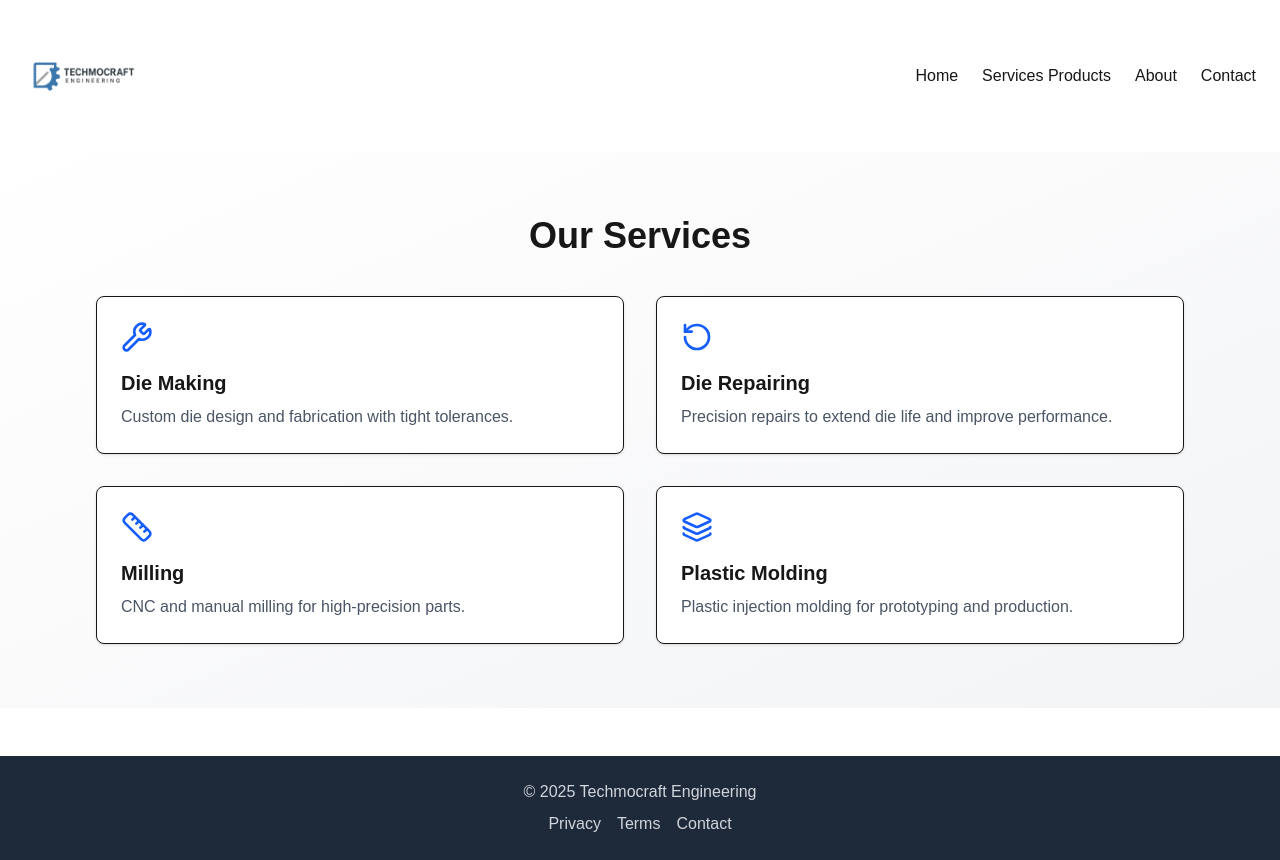
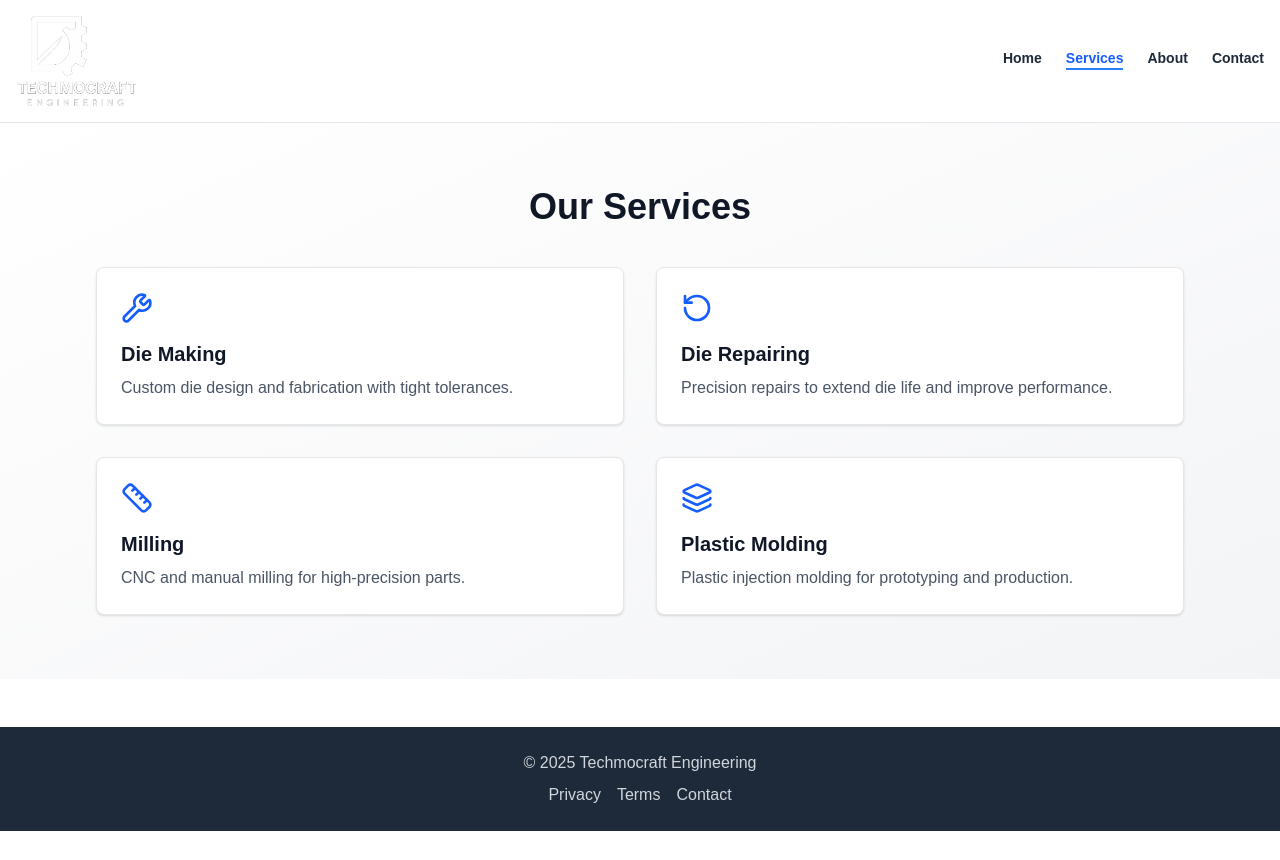
Before and after one commit to JJGaming007/techmocraft-site, a Next.js app: page /services in a window 1280 px wide. After the commit the page ends 831 px from the top, so only its background shows below. Built offline with nearby package versions, Linux system fonts and the light colour scheme.

Commit message:
Logo and dark mode fixes

```diff
--- a/src/app/contact/page.tsx
+++ b/src/app/contact/page.tsx
@@ -5,11 +5,11 @@ export const metadata = {
 
 export default function ContactPage() {
   return (
-    <section className="relative py-20 px-4 sm:px-6 lg:px-8 bg-gradient-to-br from-white to-blue-50">
+    <section className="relative py-20 px-4 sm:px-6 lg:px-8 bg-gradient-to-br from-white to-blue-50 dark:from-gray-900 dark:to-gray-800">
       <div className="absolute inset-0 pointer-events-none opacity-10 bg-[url('/grid.svg')] bg-center bg-cover" />
-      <div className="relative max-w-2xl mx-auto bg-white shadow-xl rounded-lg p-10 border border-gray-200">
-        <h1 className="text-4xl font-bold text-center mb-2">Contact Us</h1>
-        <p className="text-center text-gray-500 mb-8">
+      <div className="relative max-w-2xl mx-auto bg-white dark:bg-gray-900 shadow-xl rounded-lg p-10 border border-gray-200 dark:border-gray-700">
+        <h1 className="text-4xl font-bold text-center mb-2 text-gray-900 dark:text-white">Contact Us</h1>
+        <p className="text-center text-gray-500 dark:text-gray-300 mb-8">
           Let&apos;s talk about how Techmocraft Engineering can help your business.
         </p>
         <form
@@ -17,51 +17,48 @@ export default function ContactPage() {
           method="POST"
           className="space-y-6"
         >
-          {/* Redirect to thank-you page after submit */}
-          <input type="hidden" name="_next" value="http://localhost:3000/thank-you" />
+          <input type="hidden" name="_next" value="https://techmocraft-site-11ud.vercel.app/thank-you" />
           <input type="hidden" name="_captcha" value="false" />
           <input type="text" name="_honey" style={{ display: "none" }} />
 
           <div>
-            <label className="block font-semibold mb-1">Name</label>
+            <label className="block font-semibold mb-1 text-gray-800 dark:text-gray-200">Name</label>
             <input
               type="text"
               name="name"
               required
-              className="w-full border border-gray-300 rounded px-4 py-2 focus:outline-none focus:ring-2 focus:ring-blue-500"
+              className="w-full border border-gray-300 dark:border-gray-600 bg-white dark:bg-gray-800 text-gray-900 dark:text-white rounded px-4 py-2 focus:outline-none focus:ring-2 focus:ring-blue-500"
             />
           </div>
 
           <div>
-            <label className="block font-semibold mb-1">Email</label>
+            <label className="block font-semibold mb-1 text-gray-800 dark:text-gray-200">Email</label>
             <input
               type="email"
               name="email"
               required
-              className="w-full border border-gray-300 rounded px-4 py-2 focus:outline-none focus:ring-2 focus:ring-blue-500"
+              className="w-full border border-gray-300 dark:border-gray-600 bg-white dark:bg-gray-800 text-gray-900 dark:text-white rounded px-4 py-2 focus:outline-none focus:ring-2 focus:ring-blue-500"
             />
           </div>
 
           <div>
-            <label className="block font-semibold mb-1">Phone Number</label>
+            <label className="block font-semibold mb-1 text-gray-800 dark:text-gray-200">Phone Number</label>
             <input
-                type="tel"
-                name="phone"
-                required
-                pattern="[\d\s+()-]{7,}"
-                placeholder=""
-                className="w-full border border-gray-300 rounded px-4 py-2 focus:outline-none focus:ring-2 focus:ring-blue-500"
+              type="tel"
+              name="phone"
+              required
+              pattern="[\d\s+()-]{7,}"
+              className="w-full border border-gray-300 dark:border-gray-600 bg-white dark:bg-gray-800 text-gray-900 dark:text-white rounded px-4 py-2 focus:outline-none focus:ring-2 focus:ring-blue-500"
             />
-
           </div>
 
           <div>
-            <label className="block font-semibold mb-1">Message</label>
+            <label className="block font-semibold mb-1 text-gray-800 dark:text-gray-200">Message</label>
             <textarea
               name="message"
               rows={4}
               required
-              className="w-full border border-gray-300 rounded px-4 py-2 focus:outline-none focus:ring-2 focus:ring-blue-500"
+              className="w-full border border-gray-300 dark:border-gray-600 bg-white dark:bg-gray-800 text-gray-900 dark:text-white rounded px-4 py-2 focus:outline-none focus:ring-2 focus:ring-blue-500"
             />
           </div>
 
--- a/src/app/layout.tsx
+++ b/src/app/layout.tsx
@@ -5,15 +5,15 @@ import "./globals.css";
 
 export const metadata = {
   title: "Techmocraft Engineering",
-  description: "Precision engineering services — die making, repairing, milling, and molding.",
+  description: "Precision engineering services — die making, repairing, milling, and molding."
 };
 
 export default function RootLayout({ children }: { children: ReactNode }) {
   return (
-    <html lang="en">
-      <body className="flex flex-col min-h-screen bg-gray-50 text-gray-800 font-sans">
+    <html lang="en" className="dark">
+      <body className="flex flex-col min-h-screen bg-gray-50 text-gray-800 dark:bg-gray-900 dark:text-gray-100 font-sans">
         <Navbar />
-        <main className="flex-grow px-4 sm:px-6 lg:px-8 py-8 bg-gradient-to-br from-white to-gray-100">
+        <main className="flex-grow px-4 sm:px-6 lg:px-8 py-8 bg-gradient-to-br from-white to-gray-100 dark:from-gray-900 dark:to-gray-800">
           {children}
         </main>
         <Footer />
--- a/src/app/services/page.tsx
+++ b/src/app/services/page.tsx
@@ -15,13 +15,16 @@ export const metadata = {
 export default function ServicesPage() {
   return (
     <section className="p-8 max-w-6xl mx-auto">
-      <h1 className="text-4xl font-extrabold text-center mb-10">Our Services</h1>
+      <h1 className="text-4xl font-extrabold text-center mb-10 text-gray-900 dark:text-white">Our Services</h1>
       <div className="grid gap-8 sm:grid-cols-2 lg:grid-cols-2">
         {services.map((service, index) => (
-          <div key={index} className="bg-white border rounded-lg p-6 shadow-sm hover:shadow-md transition">
+          <div
+            key={index}
+            className="bg-white dark:bg-gray-900 border border-gray-200 dark:border-gray-700 rounded-lg p-6 shadow-sm hover:shadow-md transition"
+          >
             <service.icon className="h-8 w-8 text-blue-600 mb-4" />
-            <h2 className="text-xl font-semibold mb-2">{service.title}</h2>
-            <p className="text-gray-600">{service.desc}</p>
+            <h2 className="text-xl font-semibold mb-2 text-gray-900 dark:text-white">{service.title}</h2>
+            <p className="text-gray-600 dark:text-gray-300">{service.desc}</p>
           </div>
         ))}
       </div>
--- a/src/components/Hero.tsx
+++ b/src/components/Hero.tsx
@@ -2,12 +2,12 @@ import Link from "next/link";
 
 export function Hero() {
   return (
-    <section className="relative overflow-hidden py-20 bg-gradient-to-br from-blue-50 to-blue-100 text-center shadow-sm">
+    <section className="relative overflow-hidden py-20 bg-gradient-to-br from-blue-50 to-blue-100 dark:from-gray-900 dark:to-gray-800 text-center shadow-sm">
       <div className="relative z-10 max-w-4xl mx-auto px-4 sm:px-6 lg:px-8">
-        <h1 className="text-4xl sm:text-5xl font-extrabold text-gray-900 leading-tight">
+        <h1 className="text-4xl sm:text-5xl font-extrabold text-gray-900 dark:text-white leading-tight">
           Welcome to Techmocraft Engineering.
         </h1>
-        <p className="mt-6 text-lg sm:text-xl text-gray-700">
+        <p className="mt-6 text-lg sm:text-xl text-gray-700 dark:text-gray-300">
           Trusted experts in die making, milling, repairing, and plastic molding.
         </p>
         <div className="mt-8 flex justify-center gap-4">
@@ -15,19 +15,18 @@ export function Hero() {
             href="/services"
             className="inline-block bg-blue-600 hover:bg-blue-700 text-white font-semibold py-3 px-6 rounded-lg shadow-md transition"
           >
-            Explore Services
+            Services
           </Link>
           <Link
             href="/contact"
-            className="inline-block border border-blue-600 text-blue-600 hover:bg-blue-50 font-semibold py-3 px-6 rounded-lg transition"
+            className="inline-block border border-blue-600 text-blue-600 dark:text-blue-400 hover:bg-blue-50 dark:hover:bg-gray-700 font-semibold py-3 px-6 rounded-lg transition"
           >
             Contact Us
           </Link>
         </div>
       </div>
 
-      {/* Decorative background effect */}
-      <div className="absolute inset-0 w-full h-full bg-gradient-to-tr from-blue-100 to-transparent opacity-40" />
+      <div className="absolute inset-0 w-full h-full bg-gradient-to-tr from-blue-100 to-transparent dark:from-gray-800 dark:to-transparent opacity-40" />
     </section>
   );
 }
--- a/src/components/Navbar.tsx
+++ b/src/components/Navbar.tsx
@@ -1,37 +1,80 @@
+"use client";
+
 import Link from "next/link";
 import Image from "next/image";
+import { useState, useEffect } from "react";
+import { usePathname } from "next/navigation";
+import { Menu, X } from "lucide-react";
 
 export function Navbar() {
+  const [isDark, setIsDark] = useState(false);
+  const [isOpen, setIsOpen] = useState(false); // ✅ This was missing!
+  const [mounted, setMounted] = useState(false);
+  const pathname = usePathname();
+
+  useEffect(() => {
+    setMounted(true);
+    setIsDark(document.documentElement.classList.contains("dark"));
+  }, []);
+
+
+  const navLinks = [
+    { name: "Home", href: "/" },
+    { name: "Services", href: "/services" },
+    { name: "About", href: "/about" },
+    { name: "Contact", href: "/contact" },
+  ];
+
   return (
-    <nav className="bg-white shadow-md px-6 py-4 flex justify-between items-center">
-      {/* Logo: place your logo image in /public/logo.png */}
-      <Link href="/">
-        <Image src="/logo.png" alt="Logo" width={120} height={40} />
-      </Link>
+    <nav className="bg-white dark:bg-gray-900 shadow-sm px-4 py-3 border-b border-gray-200 dark:border-gray-700">
+      <div className="max-w-7xl mx-auto flex justify-between items-center">
+        <Link href="/">
+          {mounted && (
+            <Image
+              src={isDark ? "/logo-whitemode-bgdark.png" : "/logo-darkmode-bgwhite.png"}
+              alt="Techmocraft Logo"
+              width={120}
+              height={36}
+              className="object-contain"
+              priority
+            />
+          )}
+        </Link>
 
-      {/* Navigation Links */}
-      <ul className="flex space-x-6">
-        <li>
-          <Link href="/" className="hover:text-blue-600">
-            Home
-          </Link>
-        </li>
-        <li>
-          <Link href="/services">Services
-            Products
-          </Link>
-        </li>
-        <li>
-          <Link href="/about" className="hover:text-blue-600">
-            About
-          </Link>
-        </li>
-        <li>
-          <Link href="/contact" className="hover:text-blue-600">
-            Contact
-          </Link>
-        </li>
-      </ul>
+        <div className="hidden md:flex space-x-6 items-center text-sm font-semibold">
+          {navLinks.map((item) => {
+            const isActive = pathname === item.href;
+            return (
+              <Link
+                key={item.name}
+                href={item.href}
+                className={`relative transition-colors duration-200 group ${
+                  isActive
+                    ? "text-blue-600 dark:text-blue-400"
+                    : "text-gray-800 dark:text-gray-100 hover:text-blue-600 dark:hover:text-blue-400"
+                }`}
+              >
+                <span className="inline-block pb-1">
+                  {item.name}
+                  <span
+                    className={`block h-0.5 transition-all duration-300 ${
+                      isActive ? "w-full bg-blue-500" : "w-0 group-hover:w-full bg-blue-500"
+                    }`}
+                  ></span>
+                </span>
+              </Link>
+            );
+          })}
+        </div>
+
+        <button
+          className="md:hidden text-gray-700 dark:text-gray-300"
+          onClick={() => setIsOpen((prev) => !prev)}
+          aria-label="Toggle Menu"
+        >
+          {isOpen ? <X className="h-6 w-6" /> : <Menu className="h-6 w-6" />}
+        </button>
+      </div>
     </nav>
   );
 }
--- a/tailwind.config.js
+++ b/tailwind.config.js
@@ -1,9 +1,12 @@
 /** @type {import('tailwindcss').Config} */
 module.exports = {
+  darkMode: "class", // ✅ enables manual dark mode using class="dark"
   content: [
     "./src/app/**/*.{ts,tsx,js,jsx}",
     "./src/components/**/*.{ts,tsx,js,jsx}"
   ],
-  theme: { extend: {} },
+  theme: {
+    extend: {}
+  },
   plugins: [],
-}
+};
```
Also changed, not shown: public/logo-darkmode-bgwhite.png (added), public/logo-whitemode-bgdark.png (added).
